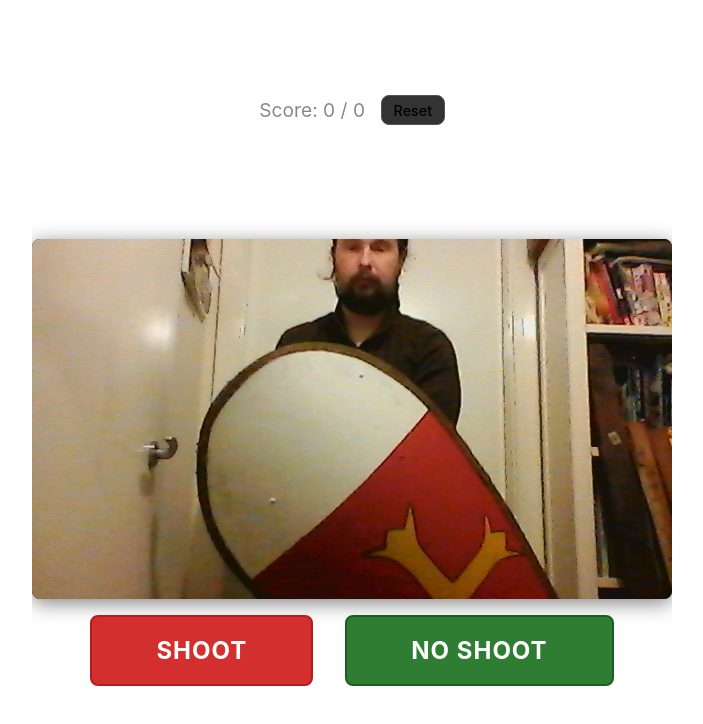
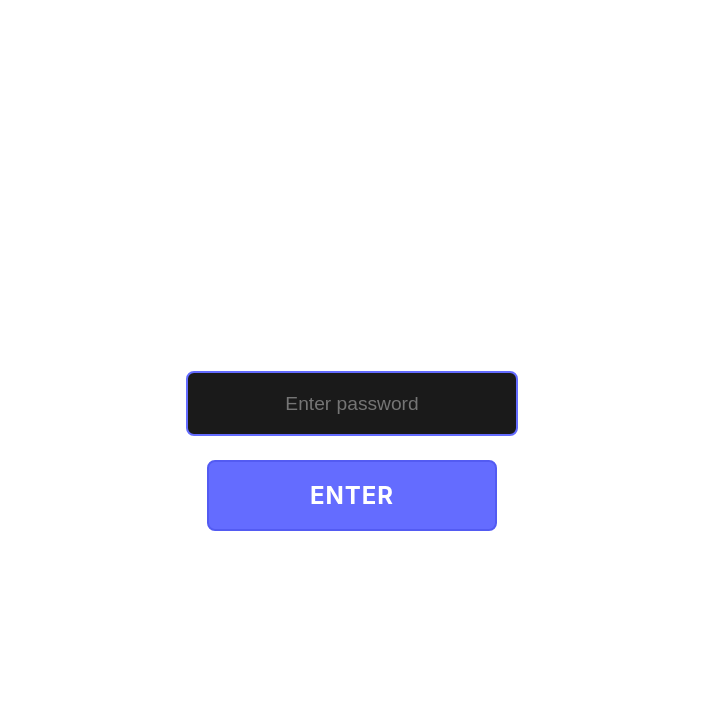
Before and after one commit to IamBadPerson/shootnoshoot, a React (Vite) app: page / in a window 1280 px wide. Shown: the top 724 px of the page, without its empty margins (288-991 px from the left). Built offline with nearby package versions, Linux system fonts and the light colour scheme.

Commit message:
Add login functionality with password authentication and styles

```diff
--- a/src/App.css
+++ b/src/App.css
@@ -259,3 +259,64 @@ header h1 {
     margin-top: 0.25rem;
   }
 }
+
+/* Login styles */
+.login-container {
+  display: flex;
+  flex-direction: column;
+  align-items: center;
+  justify-content: center;
+  gap: 2rem;
+  padding: 2rem;
+}
+
+.login-container h1 {
+  font-size: clamp(2rem, 6vw, 4rem);
+  margin: 0;
+  color: #fff;
+}
+
+.login-form {
+  display: flex;
+  flex-direction: column;
+  align-items: center;
+  gap: 1.5rem;
+  width: 100%;
+  max-width: 400px;
+}
+
+.password-input {
+  width: 100%;
+  padding: 1em;
+  font-size: 1.2rem;
+  border-radius: 8px;
+  border: 2px solid #555;
+  background-color: #1a1a1a;
+  color: #fff;
+  text-align: center;
+  outline: none;
+  transition: border-color 0.3s ease;
+}
+
+.password-input:focus {
+  border-color: #646cff;
+}
+
+.btn-login {
+  background-color: #646cff;
+  color: white;
+  border-color: #535bf2;
+  width: 100%;
+}
+
+.btn-login:hover {
+  background-color: #535bf2;
+  border-color: #646cff;
+}
+
+.auth-error {
+  color: #f44336;
+  margin: 0;
+  font-size: 1rem;
+  text-align: center;
+}
--- a/src/App.jsx
+++ b/src/App.jsx
@@ -8,6 +8,9 @@ function App() {
   const [feedback, setFeedback] = useState(null)
   const [showResult, setShowResult] = useState(false)
   const [loading, setLoading] = useState(true)
+  const [isAuthenticated, setIsAuthenticated] = useState(false)
+  const [password, setPassword] = useState('')
+  const [authError, setAuthError] = useState(false)
 
   // Load scenarios on mount
   useEffect(() => {
@@ -64,6 +67,40 @@ function App() {
   const resetScore = () => {
     setScore({ correct: 0, total: 0 })
     loadRandomScenario()
+  }
+
+  const handleLogin = (e) => {
+    e.preventDefault()
+    if (password === 'Banner') {
+      setIsAuthenticated(true)
+      setAuthError(false)
+    } else {
+      setAuthError(true)
+    }
+  }
+
+  if (!isAuthenticated) {
+    return (
+      <div className="app">
+        <div className="login-container">
+          <h1>Ragged</h1>
+          <form onSubmit={handleLogin} className="login-form">
+            <input
+              type="password"
+              placeholder="Enter password"
+              value={password}
+              onChange={(e) => setPassword(e.target.value)}
+              className="password-input"
+              autoFocus
+            />
+            <button type="submit" className="btn btn-login">
+              Enter
+            </button>
+            {authError && <p className="auth-error">Incorrect password</p>}
+          </form>
+        </div>
+      </div>
+    )
   }
 
   if (loading) {
```
